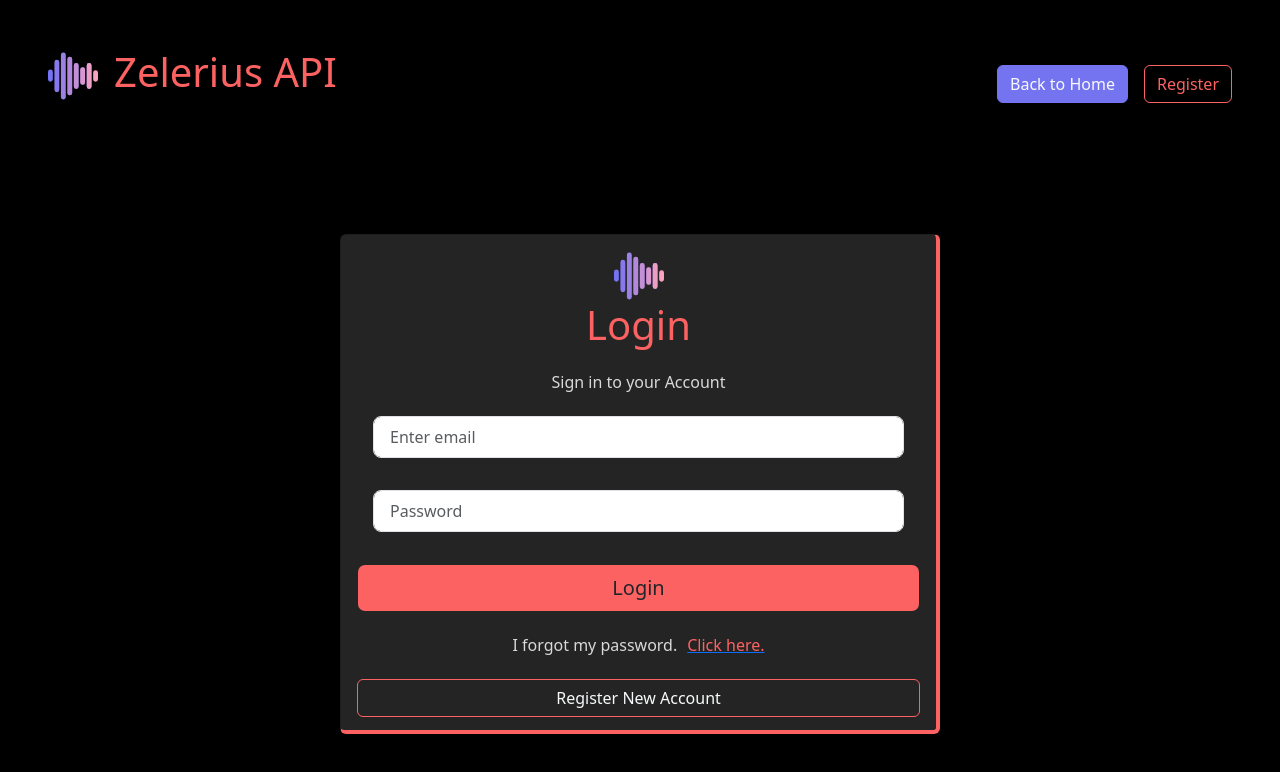
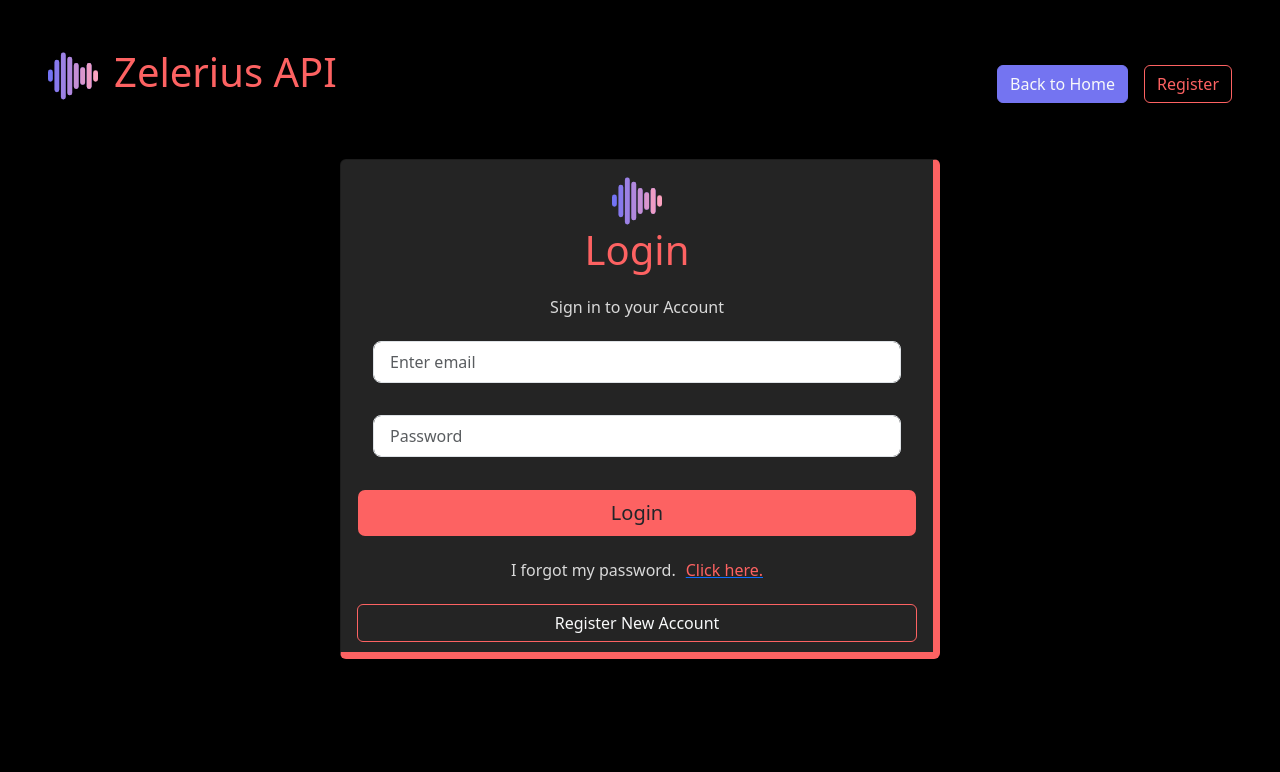
Before and after one commit to dharshan-kumarj/RestAPI-Automation-Frontend, a React (Vite) app in the folder vite-project/: page /login in a window 1280 px wide. Shown: the top 772 px of the page. Built offline with nearby package versions, Linux system fonts and the light colour scheme.

Commit message:
slight change in updated login design

```diff
--- a/vite-project/src/pages/Login.tsx
+++ b/vite-project/src/pages/Login.tsx
@@ -72,7 +72,7 @@ function Login() {
       <div className="container d-flex justify-content-center align-items-center flex-grow-1">
         <div className="row justify-content-center">
           <div className="col-md-10 col-lg-8 col-xl-12">
-            <div className="card mx-auto" style={{ maxWidth: '800px', width: '600px', height: '500px', backgroundColor: "#242424", borderRight: '4px solid #FD6262', borderBottom: '4px solid #FD6262' }}>
+            <div className="card mx-auto" style={{ maxWidth: '800px', width: '600px', height: '500px', backgroundColor: "#242424", borderRight: '7px solid #FD6262', borderBottom: '7px solid #FD6262', marginTop: '-150px' }}>
               <div className="card-body d-flex flex-column justify-content-center align-items-center">
                 <div className="d-flex flex-column justify-content-center align-items-center">
                   <img src={zelerius} alt="Logo" />
@@ -109,7 +109,7 @@ function Login() {
                     </button>
                   </div>
                   <h3 className='fs-6 pt-4 d-flex justify-content-center' style={{ color: "#D9D9D9" }}>I forgot my password.<a href='#'><span style={{ color: "#FD6262", marginLeft: "10px" }}> Click here.</span></a></h3>
-                  <div className="d-grid pt-3 mb-3 gap-2 col-12 mx-auto">
+                  <div className="d-grid pt-3 mb-5 gap-2 col-12 mx-auto">
                     <button className="btn btn-outline-light form-control" type="button" style={{border: '1px solid #FD6262'}}>Register New Account</button>
                   </div>
                 </form>
```
